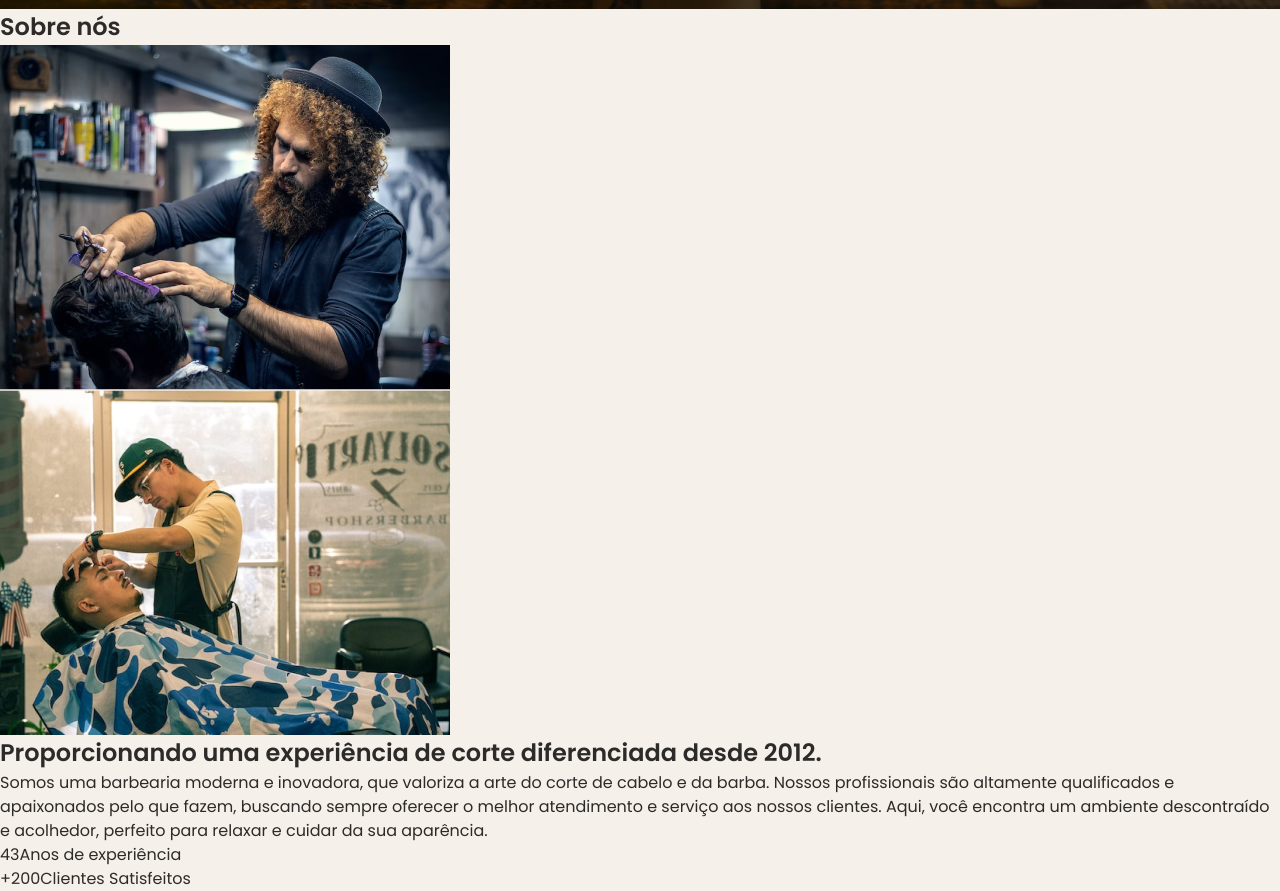
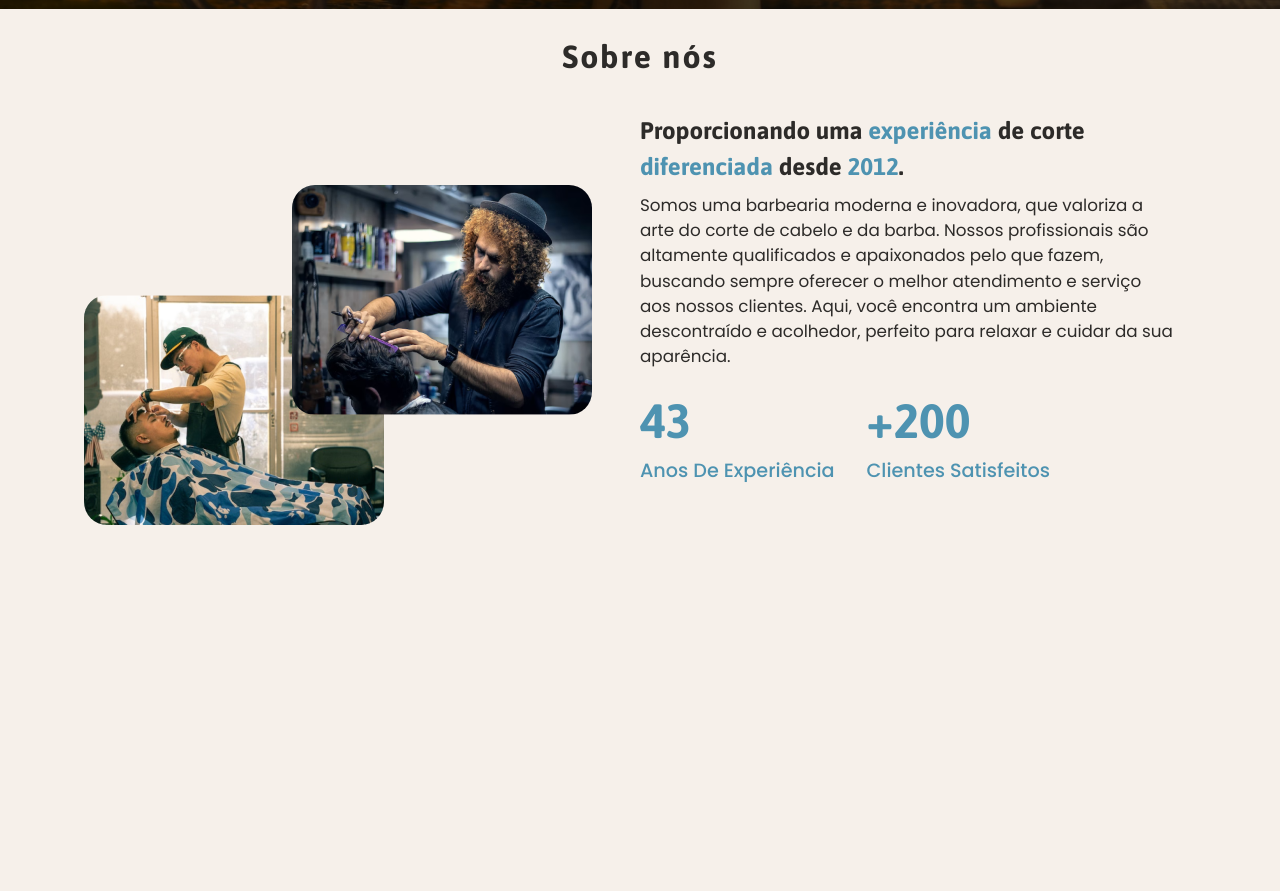
Before and after one commit to CauaRodrigues/thin-cut, a React (Vite) app: page / in a window 1280 px wide. Shown: the part 799-1690 px from the top of the page. After the commit the page ends 1324 px from the top, so only its background shows below. Built offline with nearby package versions, Linux system fonts and the light colour scheme.

Commit message:
about us | OK

```diff
--- a/src/components/sections/AboutUs/about.styled.jsx
+++ b/src/components/sections/AboutUs/about.styled.jsx
@@ -2,6 +2,155 @@ import styled from "styled-components";
 
 export const ContainerAbout = styled.section`
 	width: 100%;
+	padding: 24px 12px;
+
 	display: flex;
 	flex-direction: column;
+	justify-content: space-between;
+	align-items: center;
+	gap: 2rem;
+
+	h2 {
+		font-family: ${({ theme }) => theme.fonts.fm.asap};
+		font-weight: ${({ theme }) => theme.fonts.fw.bd};
+		font-size: min(2rem, 7vw);
+		letter-spacing: 2px;
+	}
+
+	@media (max-width: 500px) {
+		gap: 0.5rem;
+	}
 `;
+
+export const Content = styled.div`
+	width: 100%;
+	display: flex;
+	justify-content: space-between;
+	gap: 1rem;
+
+	@media (max-width: 1000px) {
+		flex-direction: column-reverse;
+		align-items: center;
+	}
+`;
+
+export const BoxImages = styled.div`
+	flex: 1;
+	display: flex;
+	justify-content: center;
+	align-items: center;
+	gap: 0.5rem;
+
+	@media (max-width: 610px) {
+		width: 80%;
+	}
+
+	@media (max-width: 500px) {
+		width: 95%;
+	}
+
+	figure {
+		position: relative;
+
+		@media (max-width: 610px) {
+			position: static;
+		}
+
+		&:first-of-type {
+			top: 110px;
+			left: 70px;
+		}
+
+		&:last-of-type {
+			right: 30px;
+		}
+
+		img {
+			border-radius: 23px;
+			max-width: 300px;
+
+			@media (max-width: 610px) {
+				max-width: 100%;
+			}
+		}
+	}
+`;
+
+export const Box = styled.div`
+	width: 50%;
+	display: flex;
+	flex-direction: column;
+	justify-content: space-between;
+	gap: 1rem;
+
+	@media (max-width: 1000px) {
+		text-align: center;
+		align-items: center;
+		justify-content: center;
+		margin: 24px 0;
+		width: 70%;
+	}
+
+	@media (max-width: 800px) {
+		width: 80%;
+	}
+
+	@media (max-width: 500px) {
+		width: 95%;
+	}
+`;
+
+export const ContentText = styled.div`
+	width: 85%;
+	display: flex;
+	flex-direction: column;
+	gap: 0.5rem;
+
+	@media (max-width: 1063px) {
+		width: 100%;
+	}
+
+	h3 {
+		font-family: ${({ theme }) => theme.fonts.fm.asap};
+		font-weight: ${({ theme }) => theme.fonts.fw.sb};
+		font-size: min(1.5rem, 6vw);
+	}
+
+	p {
+		font-size: min(1.05rem, 3.8vw);
+		font-weight: ${({ theme }) => theme.fonts.fw.rg};
+	}
+`;
+
+export const BoxMetrics = styled.div`
+	width: 100%;
+	display: flex;
+	gap: 2rem;
+
+	@media (max-width: 1000px) {
+		align-items: center;
+		justify-content: center;
+	}
+`;
+
+export const Metric = styled.div`
+	display: flex;
+	flex-direction: column;
+
+	span {
+		color: ${({ theme }) => theme.colors.primary};
+
+		&.number {
+			font-size: min(3rem, 8vw);
+			font-weight: ${({ theme }) => theme.fonts.fw.bd};
+			font-family: ${({ theme }) => theme.fonts.fm.asap};
+		}
+
+		&.caption {
+			text-transform: capitalize;
+			font-size: min(1.2rem, 4vw);
+			font-weight: ${({ theme }) => theme.fonts.fw.md};
+			font-family: ${({ theme }) => theme.fonts.fm.poppins};
+		}
+	}
+`;
--- a/src/components/sections/AboutUs/index.jsx
+++ b/src/components/sections/AboutUs/index.jsx
@@ -4,30 +4,33 @@ import * as S from "./about.styled";
 export default function AboutUs() {
 	return (
 		<S.ContainerAbout>
-			<h1>Sobre nós</h1>
+			<h2>Sobre nós</h2>
 
-			<div>
-				<div className="box-images">
+			<S.Content>
+				<S.BoxImages>
 					<figure>
 						<img
-							src="/assets/images/about/image1.png"
+							src="/assets/images/about/image2.png"
 							alt="Homem de boné cortando cabelo"
 						/>
 					</figure>
 
 					<figure>
 						<img
-							src="/assets/images/about/image2.png"
+							src="/assets/images/about/image1.png"
 							alt="Homem cacheado e de chapéu cortando cabelo"
 						/>
 					</figure>
-				</div>
+				</S.BoxImages>
 
-				<div className="box">
-					<div className="content-text">
-						<h1>
-							Proporcionando uma experiência de corte diferenciada desde 2012.
-						</h1>
+				<S.Box>
+					<S.ContentText>
+						<h3>
+							Proporcionando uma <span id="text-primary">experiência</span> de
+							corte <span id="text-primary">diferenciada</span> desde{" "}
+							<span id="text-primary">2012</span>.
+						</h3>
+
 						<p>
 							Somos uma barbearia moderna e inovadora, que valoriza a arte do
 							corte de cabelo e da barba. Nossos profissionais são altamente
@@ -36,21 +39,21 @@ export default function AboutUs() {
 							você encontra um ambiente descontraído e acolhedor, perfeito para
 							relaxar e cuidar da sua aparência.
 						</p>
-					</div>
+					</S.ContentText>
 
-					<div className="metrics">
-						<div className="metric">
-							<span>43</span>
-							<span>Anos de experiência</span>
-						</div>
+					<S.BoxMetrics>
+						<S.Metric>
+							<span className="number">43</span>
+							<span className="caption">Anos de experiência</span>
+						</S.Metric>
 
-						<div className="metric">
-							<span>+200</span>
-							<span>Clientes Satisfeitos</span>
-						</div>
-					</div>
-				</div>
-			</div>
+						<S.Metric>
+							<span className="number">+200</span>
+							<span className="caption">Clientes Satisfeitos</span>
+						</S.Metric>
+					</S.BoxMetrics>
+				</S.Box>
+			</S.Content>
 		</S.ContainerAbout>
 	);
 }
--- a/src/components/sections/Banner/banner.styled.jsx
+++ b/src/components/sections/Banner/banner.styled.jsx
@@ -16,8 +16,8 @@ export const BannerContainer = styled.div`
 	align-items: center;
 	justify-content: space-between;
 
-	@media (max-width: 500px) {
-		min-height: 70vh;
+	@media (max-width: 460px) {
+		min-height: 80vh;
 	}
 
 	.content-text {
@@ -48,7 +48,7 @@ export const BannerContainer = styled.div`
 		h1 {
 			font-weight: ${({ theme }) => theme.fonts.fw.bd};
 			font-family: ${({ theme }) => theme.fonts.fm.asap};
-			font-size: min(3rem, 10vw);
+			font-size: min(3rem, 9vw);
 		}
 
 		p {
--- a/src/styles/GlobalStyles.jsx
+++ b/src/styles/GlobalStyles.jsx
@@ -33,6 +33,7 @@ export const GlobalStyles = createGlobalStyle`
   }
 
   #text-primary {
-    color: ${({ theme }) => theme.colors.primary}
+    color: ${({ theme }) => theme.colors.primary};
+    font-family: inherit;
   }
 `;
```
